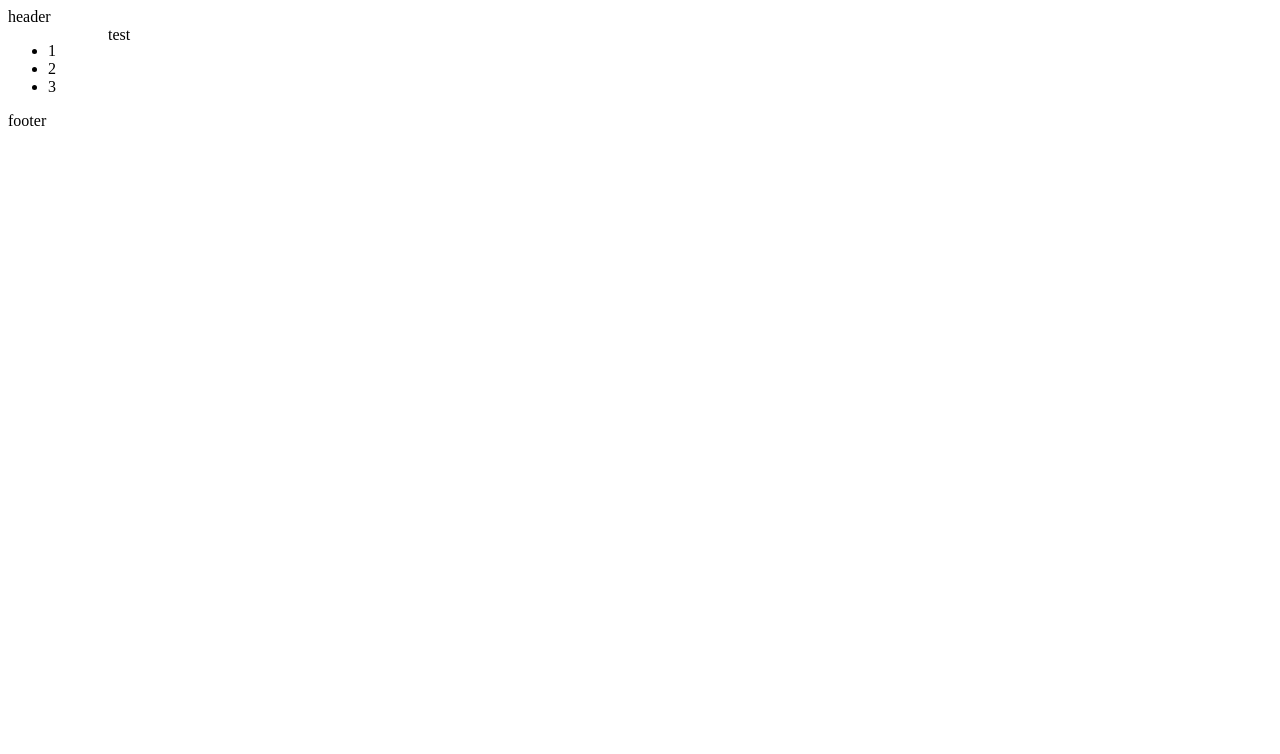
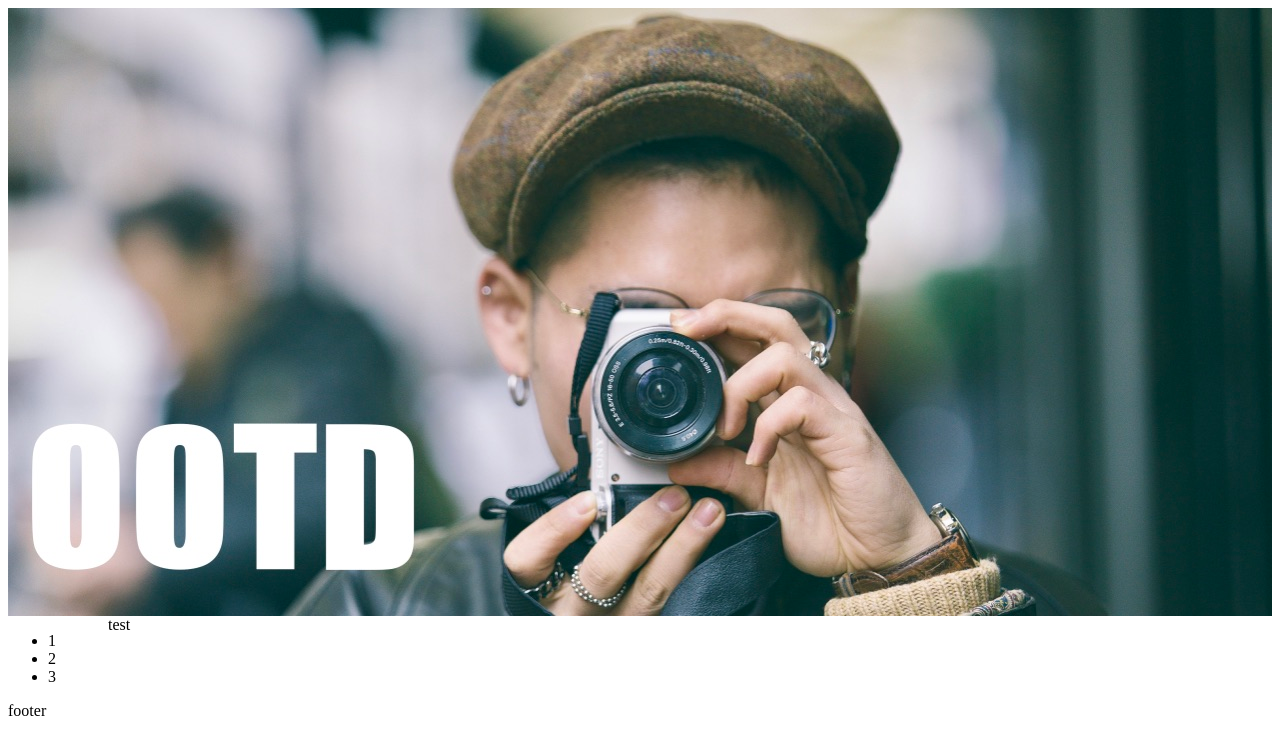
Before and after one commit to ultimate1994/OOTD, a plain HTML site: page index.html in a window 1280 px wide. Drawn offline with Linux system fonts and the light colour scheme.

Commit message:
index page ongoing

```diff
--- a/index.html
+++ b/index.html
@@ -5,13 +5,14 @@
     <title>OOTD</title>
     <link rel="stylesheet" href="css/layout.css">
     <style>
-        .header {
-            background-image: none;
+        header {
+            height: 608px;
+            background:url("image/OOTD_header.jpg");
         }
     </style>
 </head>
 <body>
-    <header class="header">header</header>
+    <header class="header"></header>
     <div class="grid">
         <nav class="lnb">
             <ul>
```
Also changed, not shown: image/OOTD_header.jpg (added), 1 other file.
